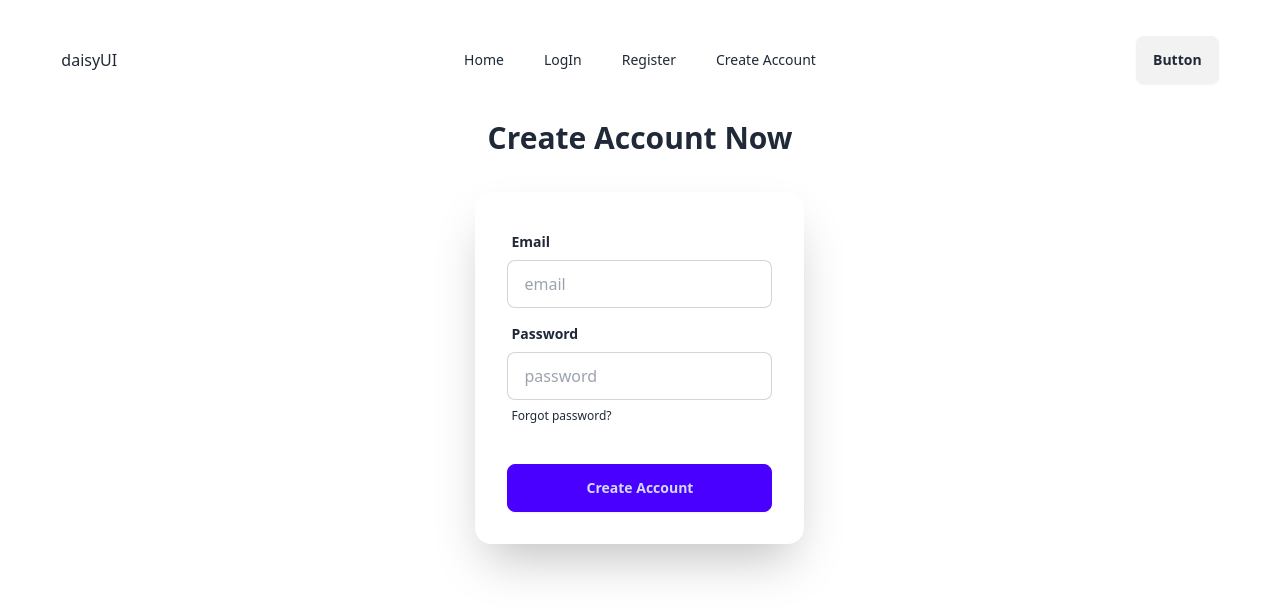
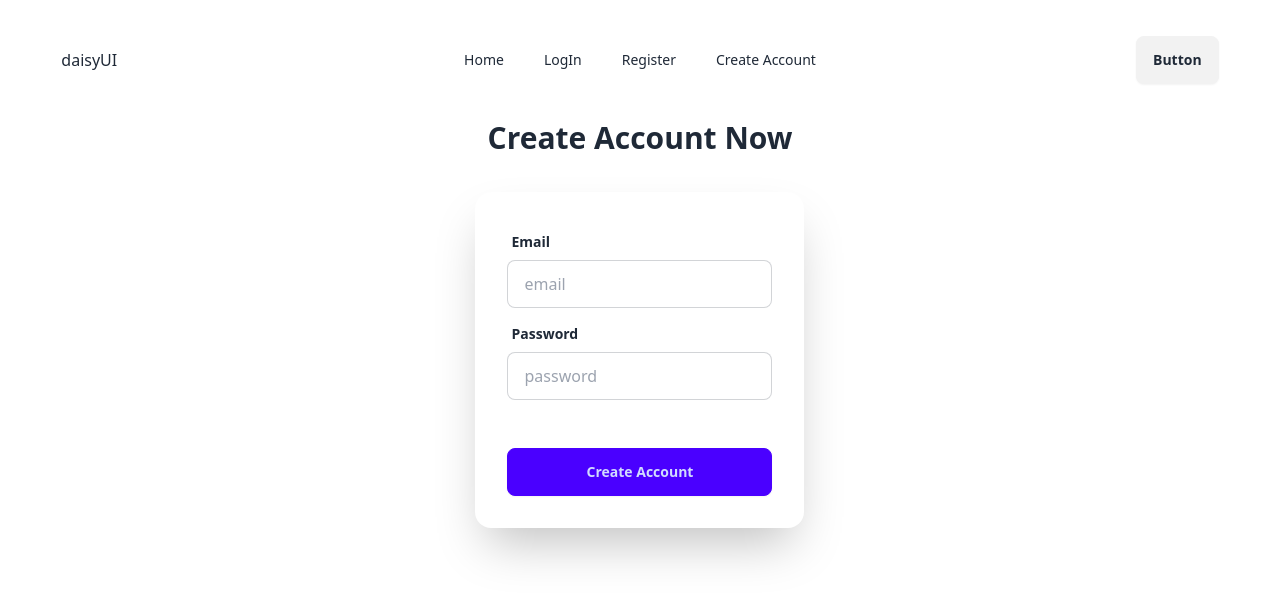
Before and after one commit to MukitHossen7/signIn-register-use-firebase-practice, a React (Vite) app: page /createAccount in a window 1280 px wide. Shown: the top 616 px of the page. Built offline with nearby package versions, Linux system fonts and the light colour scheme.

Commit message:
password validation is done

```diff
--- a/package.json
+++ b/package.json
@@ -15,6 +15,7 @@
     "match-sorter": "^8.0.0",
     "react": "^18.3.1",
     "react-dom": "^18.3.1",
+    "react-hot-toast": "^2.4.1",
     "react-router-dom": "^6.28.0",
     "sort-by": "^1.2.0"
   },
--- a/src/Layout/MainLayouts.jsx
+++ b/src/Layout/MainLayouts.jsx
@@ -1,11 +1,12 @@
 import { Outlet } from "react-router-dom";
 import Header from "../components/Header/Header";
-
+import { Toaster } from "react-hot-toast";
 const MainLayouts = () => {
   return (
     <div className="w-11/12 mx-auto">
       <Header></Header>
       <Outlet></Outlet>
+      <Toaster />
     </div>
   );
 };
--- a/src/components/CreateAccount/CreateAccount.jsx
+++ b/src/components/CreateAccount/CreateAccount.jsx
@@ -1,17 +1,54 @@
 import { createUserWithEmailAndPassword } from "firebase/auth";
 import auth from "../../firebase.init";
 import { useState } from "react";
+import toast from "react-hot-toast";
 
 const CreateAccount = () => {
   const [errorMessage, setErrorMessage] = useState("");
+  const [passwordLength, setPasswordLength] = useState("");
+
   const handleCreateAccount = (e) => {
     e.preventDefault();
     const email = e.target.email.value;
     const password = e.target.password.value;
+
     setErrorMessage("");
+    setPasswordLength("");
+
+    const uppercaseLetter = /(?=.*[A-Z])/;
+    const lowercaseLetter = /(?=.*[a-z])/;
+    const digitLetter = /(?=.*[0-9])/;
+    const specialLetter = /(?=.*[\W])/;
+
+    const validatePassword = (password) => {
+      if (password.length < 6) {
+        return "Password should be at least 6 characters long";
+      }
+      if (!uppercaseLetter.test(password)) {
+        return "Uppercase letter must be added to the password";
+      }
+      if (!lowercaseLetter.test(password)) {
+        return "Lowercase letter must be added to the password";
+      }
+      if (!digitLetter.test(password)) {
+        return "One number must be added to the password";
+      }
+      if (!specialLetter.test(password)) {
+        return "Special character must be added to the password";
+      }
+      return "";
+    };
+
+    const passwordError = validatePassword(password);
+    if (passwordError) {
+      setPasswordLength(passwordError);
+      return;
+    }
+
     createUserWithEmailAndPassword(auth, email, password)
       .then((userCredential) => {
         console.log(userCredential?.user?.email);
+        toast.success("create account successfully");
       })
       .catch((error) => {
         setErrorMessage(error.message);
@@ -48,10 +85,12 @@ const CreateAccount = () => {
                   className="input input-bordered"
                   required
                 />
-                <label className="label">
-                  <a href="#" className="label-text-alt link link-hover">
-                    Forgot password?
-                  </a>
+                <label className="label flex flex-col items-start">
+                  {passwordLength && (
+                    <span className="text-xs text-red-600 font-bold">
+                      {passwordLength}
+                    </span>
+                  )}
                 </label>
               </div>
               <div className="form-control mt-6">
```
Also changed, not shown: 1 other file (tests, documents, lock files or other folders).
